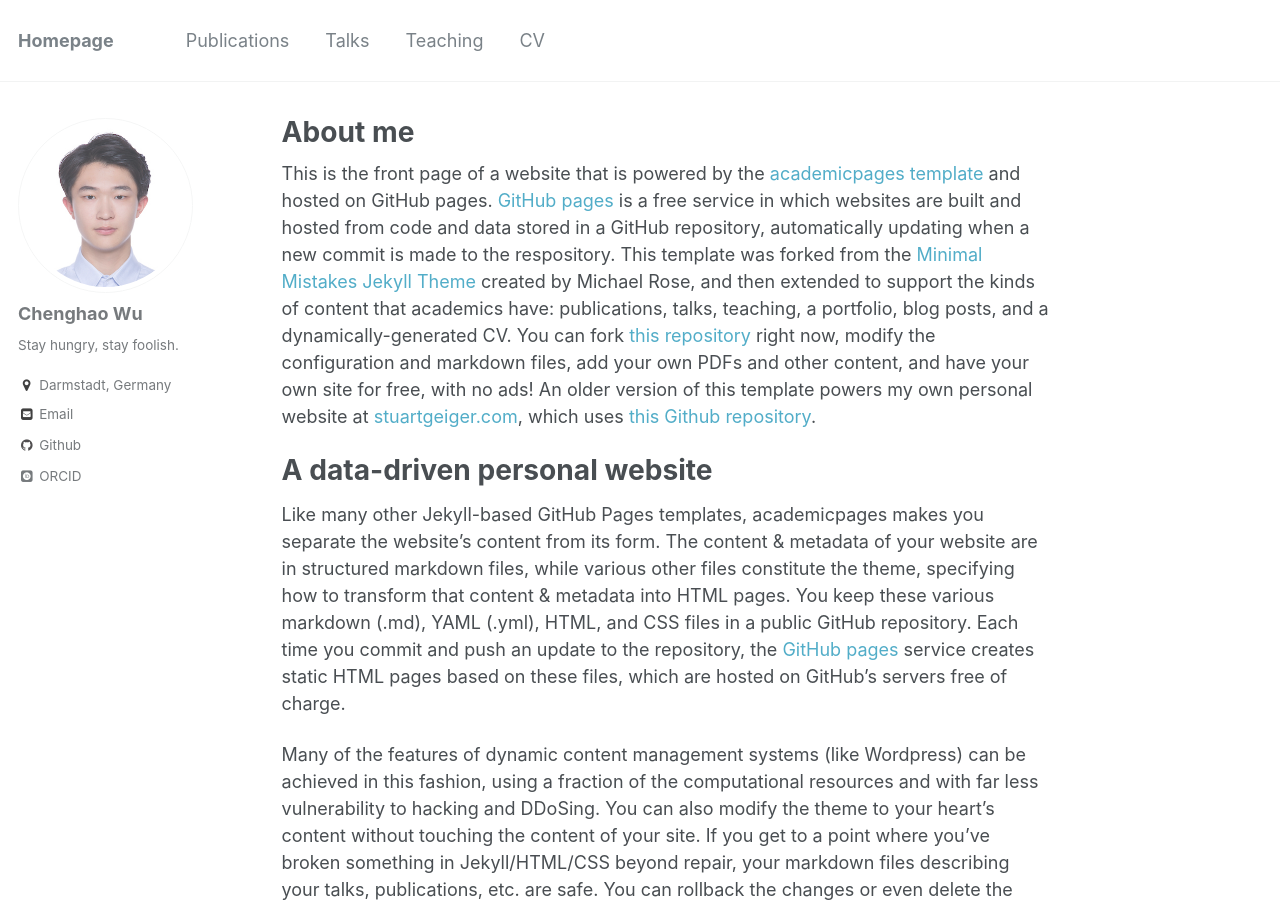
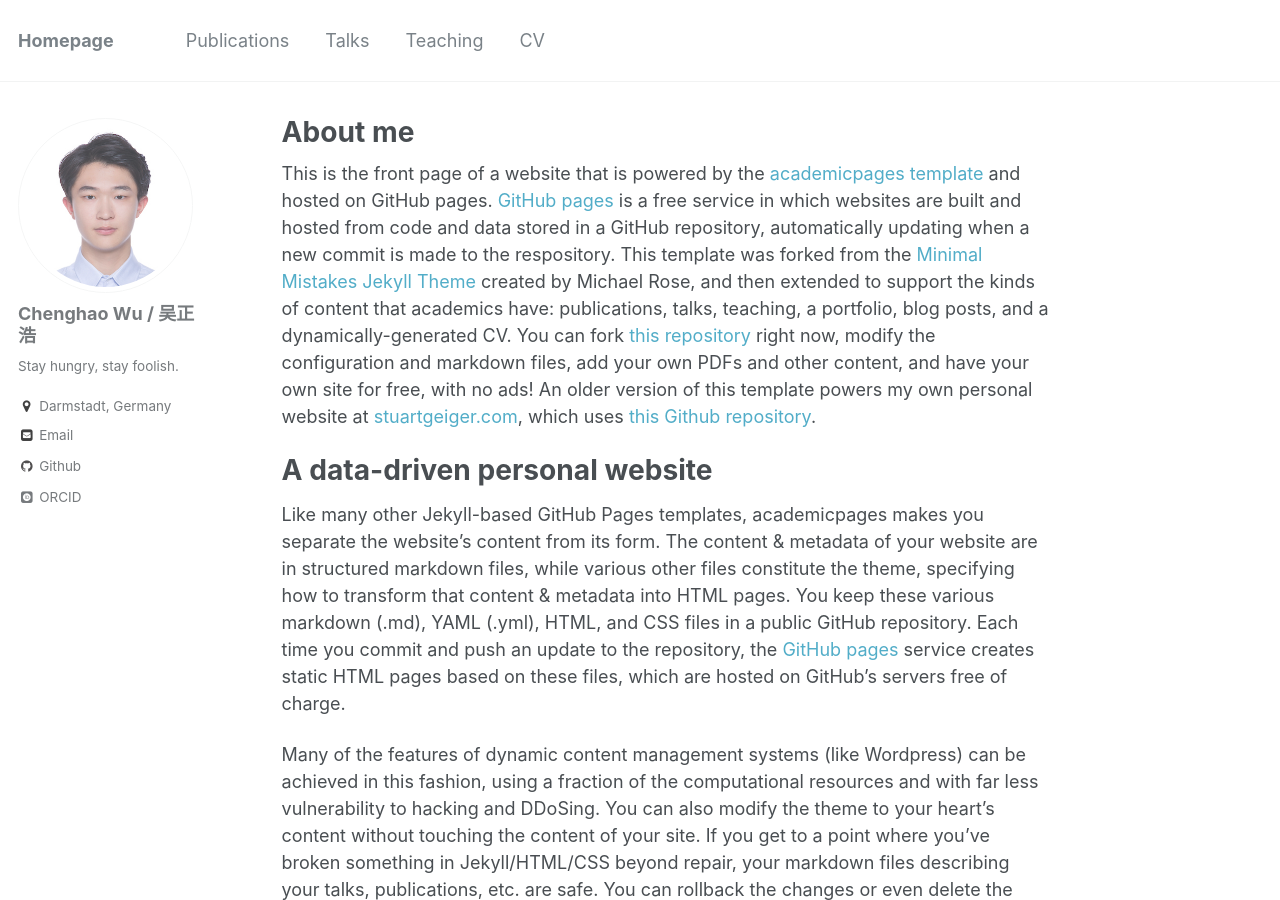
Before and after one commit to Chenghao-Wu/Chenghao-Wu.github.io, a Jekyll site: the page built from _pages/about.md, in a window 1280 px wide and 900 px high. Built offline with Jekyll 4.4.1, drawn with Linux system fonts in a browser that asks for light colours; some web fonts are replaced.

Commit message:
update 14

```diff
--- a/_config.yml
+++ b/_config.yml
@@ -78,7 +78,7 @@ analytics:
 
 # Site Author
 author:
-  name             : "Chenghao Wu"
+  name             : "Chenghao Wu / 吴正浩"
   avatar           : "profile.jpg"
   bio              : "Stay hungry, stay foolish."
   location         : "Darmstadt, Germany"
```
